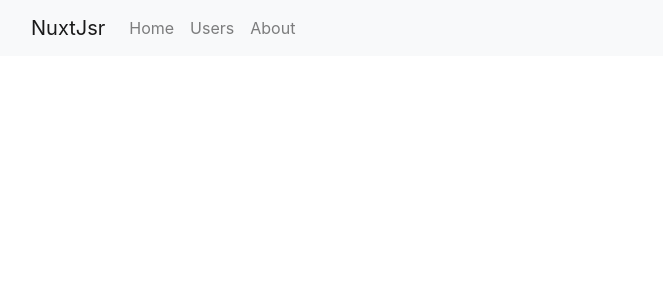
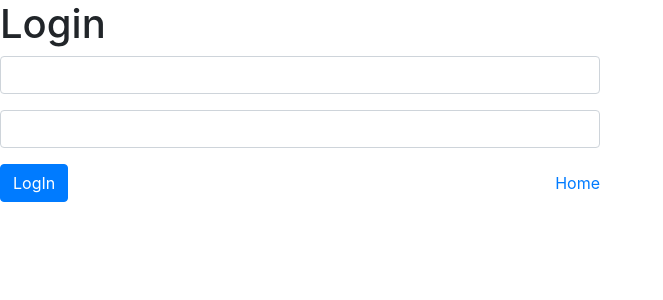
Before and after one commit to ishutka/Nuxt_App, a Nuxt app: page /login in a window 1280 px wide. Shown: the top 300 px of the page, without its empty margins (0-663 px from the left). Built offline with nearby package versions, Linux system fonts and the light colour scheme.

Commit message:
login page component was created

```diff
--- /dev/null
+++ b/pages/login.vue
@@ -0,0 +1,34 @@
+<template>
+  <form>
+    <h1>Login</h1>
+    <div class="form-group">
+      <input type="text" class="form-control" />
+    </div>
+    <div class="form-group">
+      <input type="text" class="form-control" />
+    </div>
+    <div class="bottom">
+      <button class="btn btn-primary">LogIn</button>
+      <nuxt-link to="/">Home</nuxt-link>
+    </div>
+  </form>
+</template>
+<script>
+export default {
+  layout: "empty"
+};
+</script>
+<style lang="scss" scoped>
+.bottom {
+  display: flex;
+  justify-content: space-between;
+  align-items: center;
+}
+button {
+  margin-right: auto;
+}
+form {
+  max-width: 600px;
+  min-width: 300px;
+}
+</style>
```
